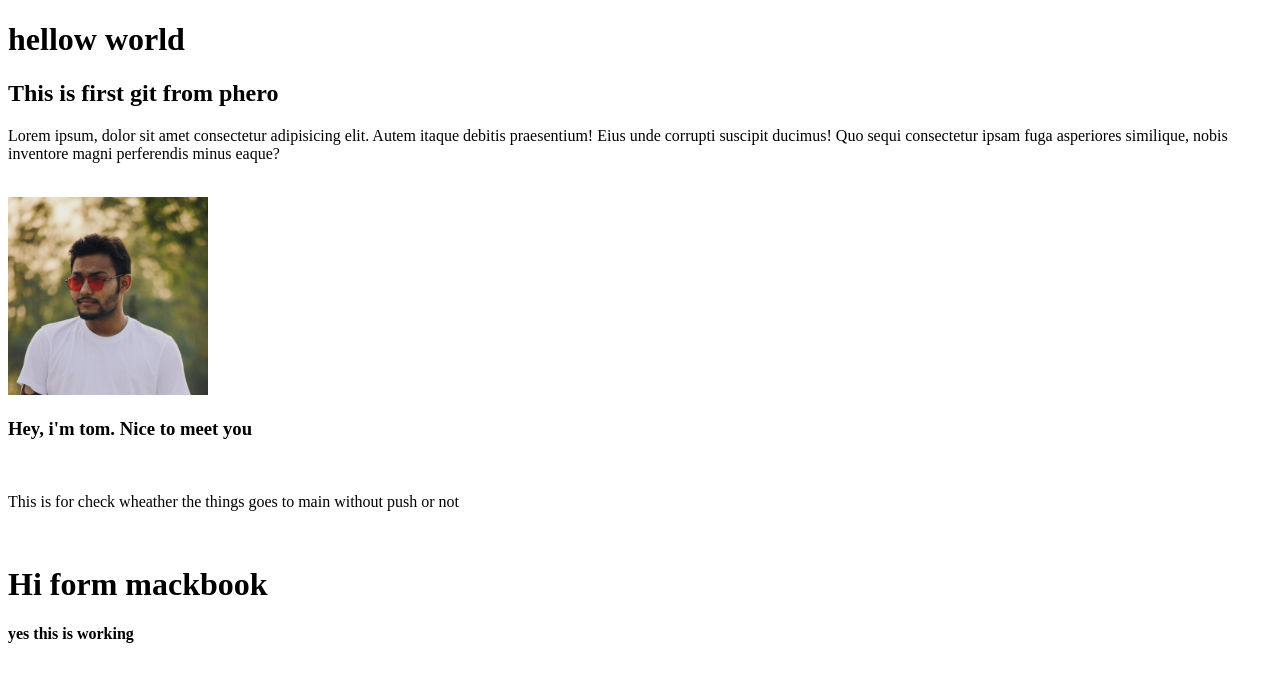
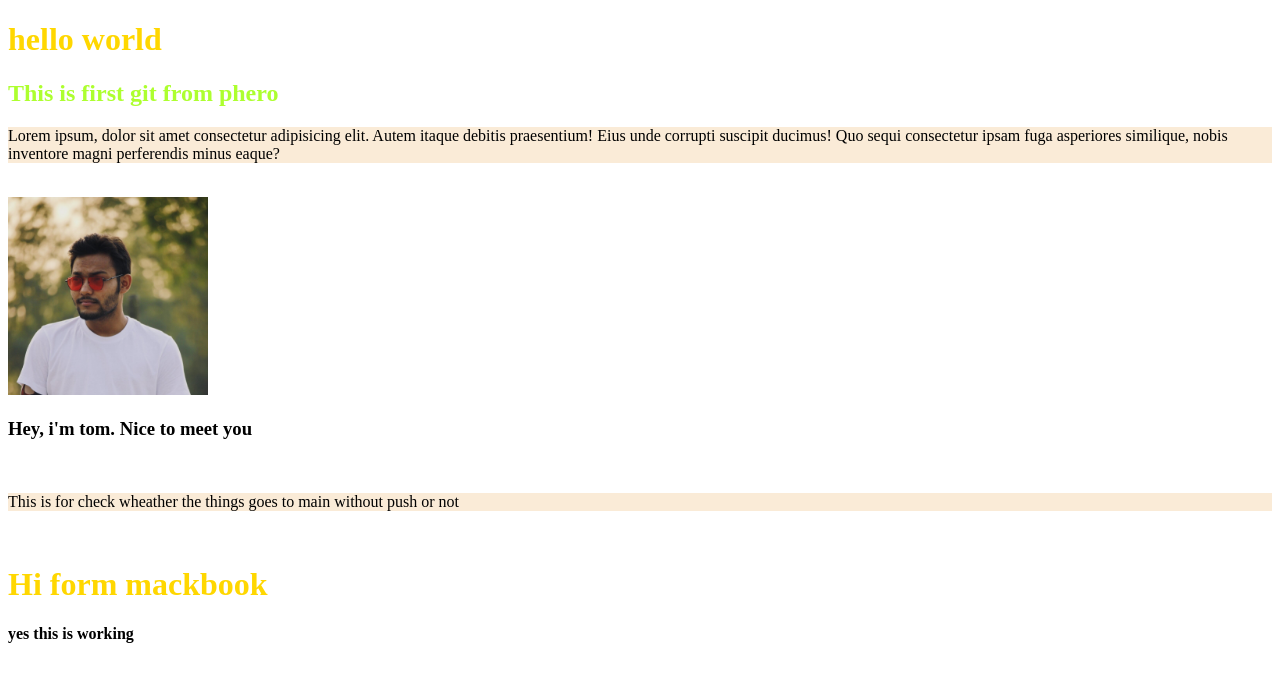
Before and after one commit to Fahim-Faysal/phero, a plain HTML site: page index.html in a window 1280 px wide. Drawn offline with Linux system fonts and the light colour scheme.

Commit message:
css added

```diff
--- a/app.css
+++ b/app.css
@@ -0,0 +1,9 @@
+h1 {
+	color: gold;
+}
+h2 {
+	color: greenyellow;
+}
+p {
+	background-color: antiquewhite;
+}
--- a/index.html
+++ b/index.html
@@ -5,9 +5,10 @@
       <meta http-equiv="X-UA-Compatible" content="IE=edge">
       <meta name="viewport" content="width=device-width, initial-scale=1.0">
       <title>git practice</title>
+      <link rel="stylesheet" href="app.css">
 </head>
 <body>
-      <h1>hellow world</h1>
+      <h1>hello world</h1>
       <h2>This is first git from phero</h2>
 
       <p>Lorem ipsum, dolor sit amet consectetur adipisicing elit. Autem itaque debitis praesentium! Eius unde corrupti suscipit ducimus! Quo sequi consectetur ipsam fuga asperiores similique, nobis inventore magni perferendis minus eaque?</p>
```
